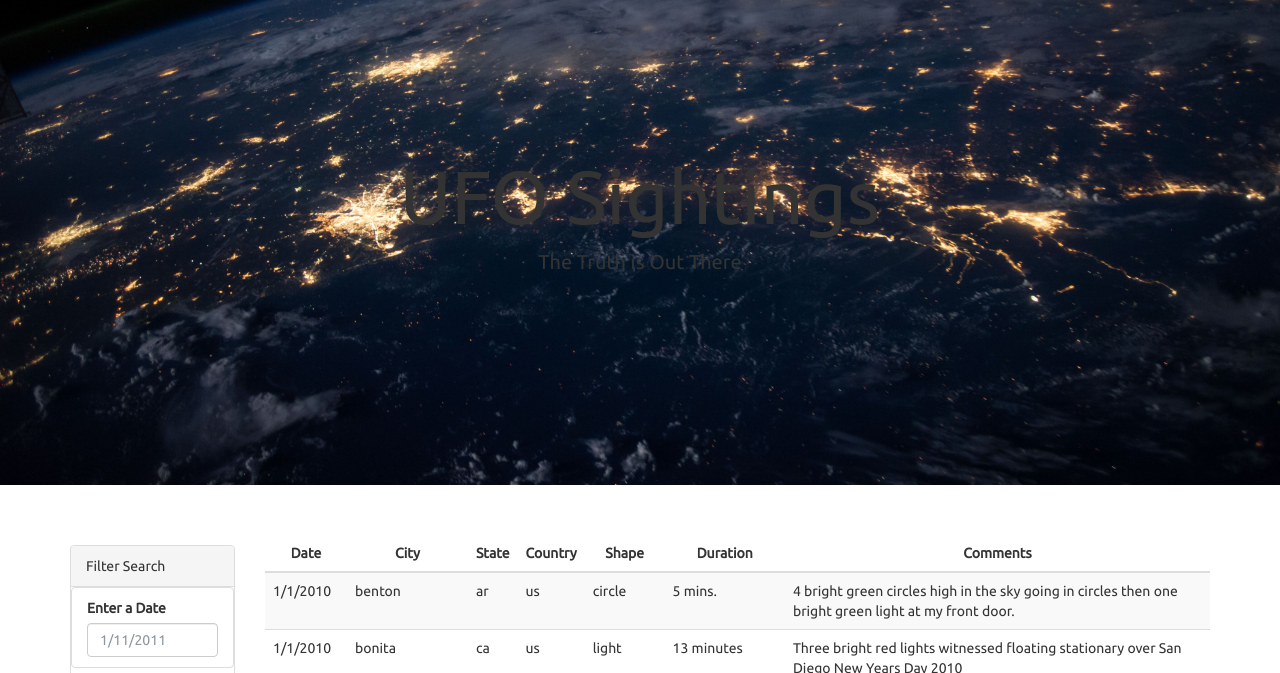
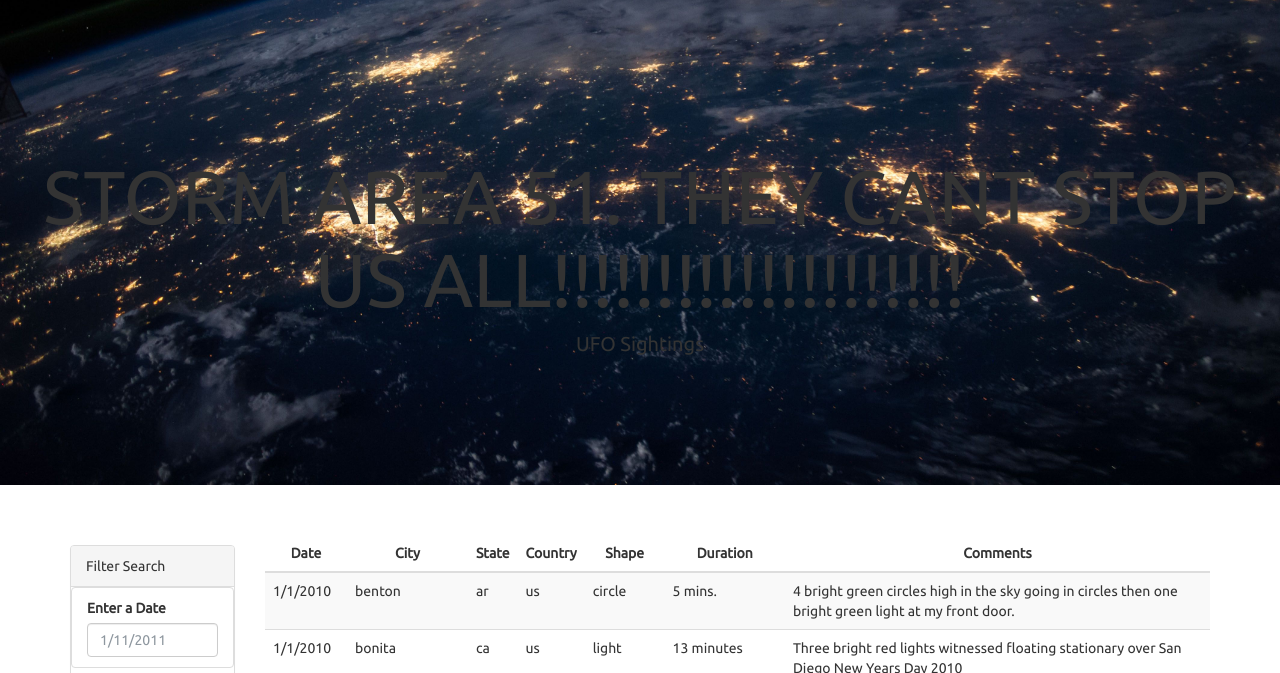
Before and after one commit to nickccarson/javascript-challenge, a plain HTML site: page index.html in a window 1280 px wide. Shown: the part 127-800 px from the top of the page. Drawn offline with nearby package versions, Linux system fonts and the light colour scheme.

Commit message:
Update index.html

```diff
--- a/index.html
+++ b/index.html
@@ -22,8 +22,8 @@
       </div>
     </nav>
     <div class="hero text-center">
-      <h1>UFO Sightings</h1>
-      <p>The Truth is Out There</p>
+      <h1>STORM AREA 51. THEY CANT STOP US ALL!!!!!!!!!!!!!!!!!!!!</h1>
+      <p>UFO Sightings</p>
     </div>
     <div class="container">
       <div class="row margin-top-50">
```
